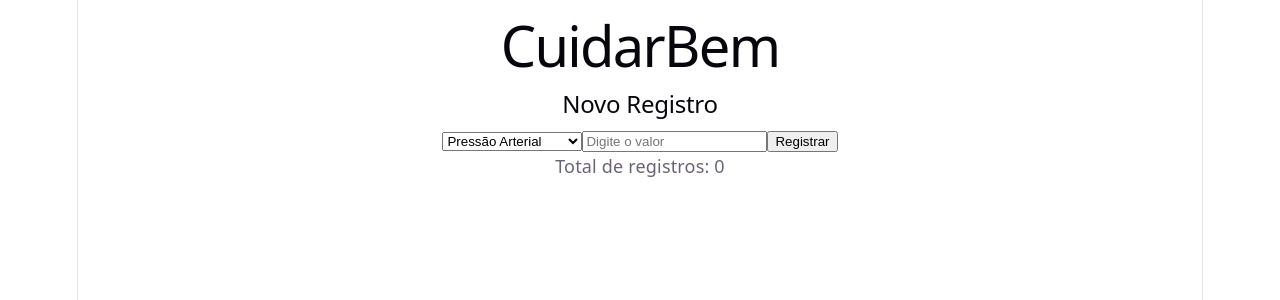
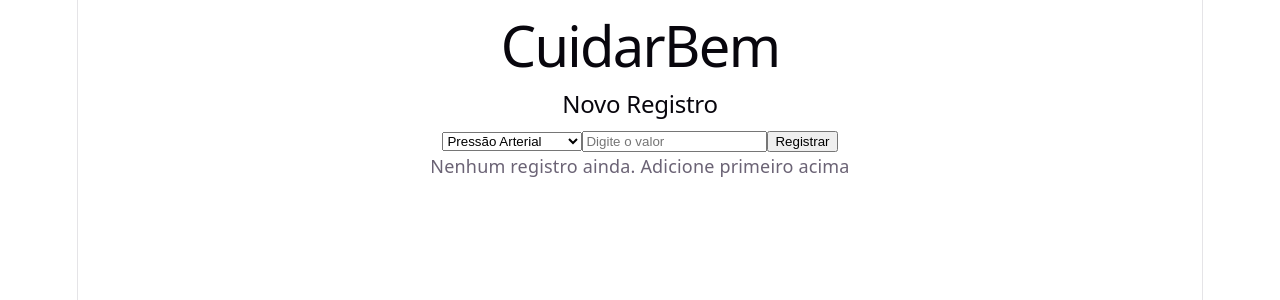
Before and after one commit to Josiane-Goncalves/cuidarbem, a React (Vite) app: page / in a window 1280 px wide. Shown: the top 300 px of the page. Built offline with nearby package versions, Linux system fonts and the light colour scheme.

Commit message:
feat: componentes de formulário, lista e card de registro

```diff
--- a/src/App.jsx
+++ b/src/App.jsx
@@ -1,5 +1,6 @@
 import { useState } from "react";
 import Formulario from './components/Formulario'
+import ListaRegistros from './components/ListaRegistros'
 
 function App() {
     const [registros, setRegistros] = useState([])
@@ -10,14 +11,14 @@ function App() {
         id: Date.now(),
         data: new Date().toLocaleString('pt-BR')
       }
-      setRegistros([...registros, registro])
+      setRegistros([registro, ...registros])
     }
 
     return (
       <div>
         <h1>CuidarBem</h1>
         <Formulario onRegistrar={handleRegistrar} />
-        <p>Total de registros: {registros.length}</p>
+        <ListaRegistros registros={registros} />
       </div>
     )
   }
```
